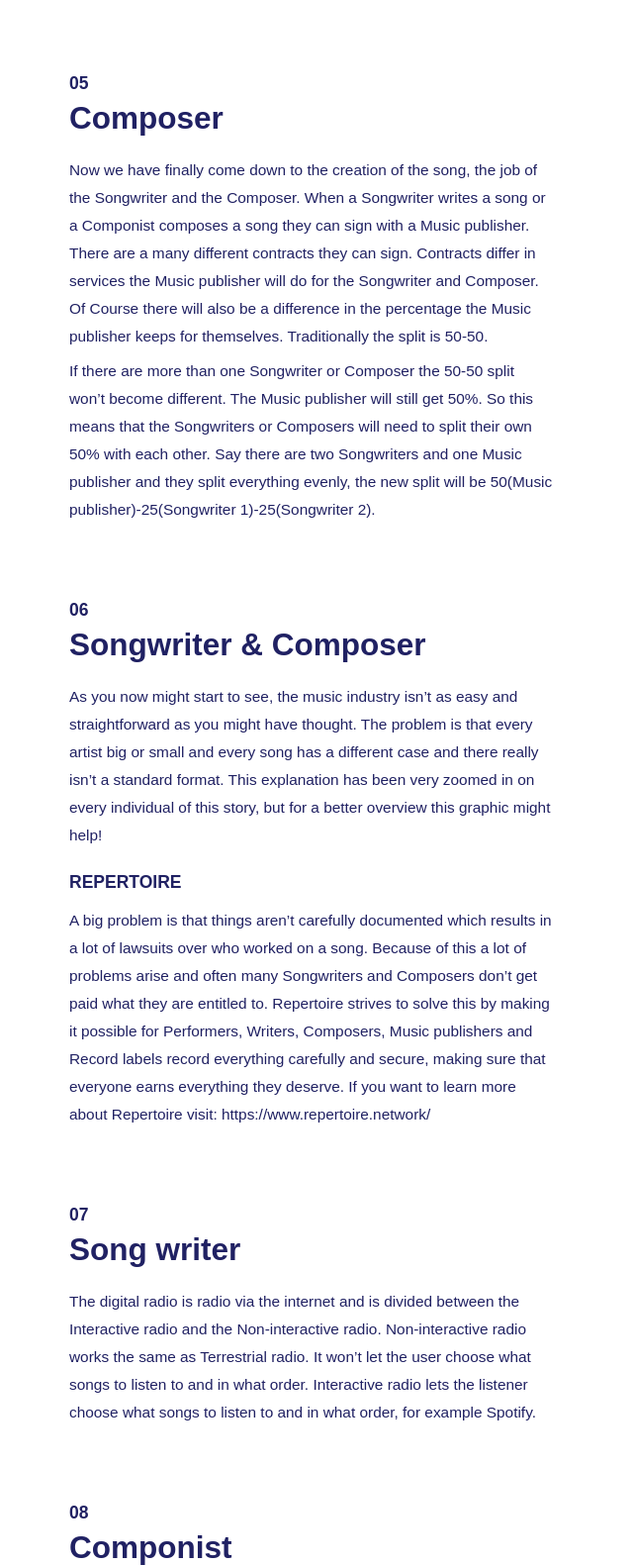
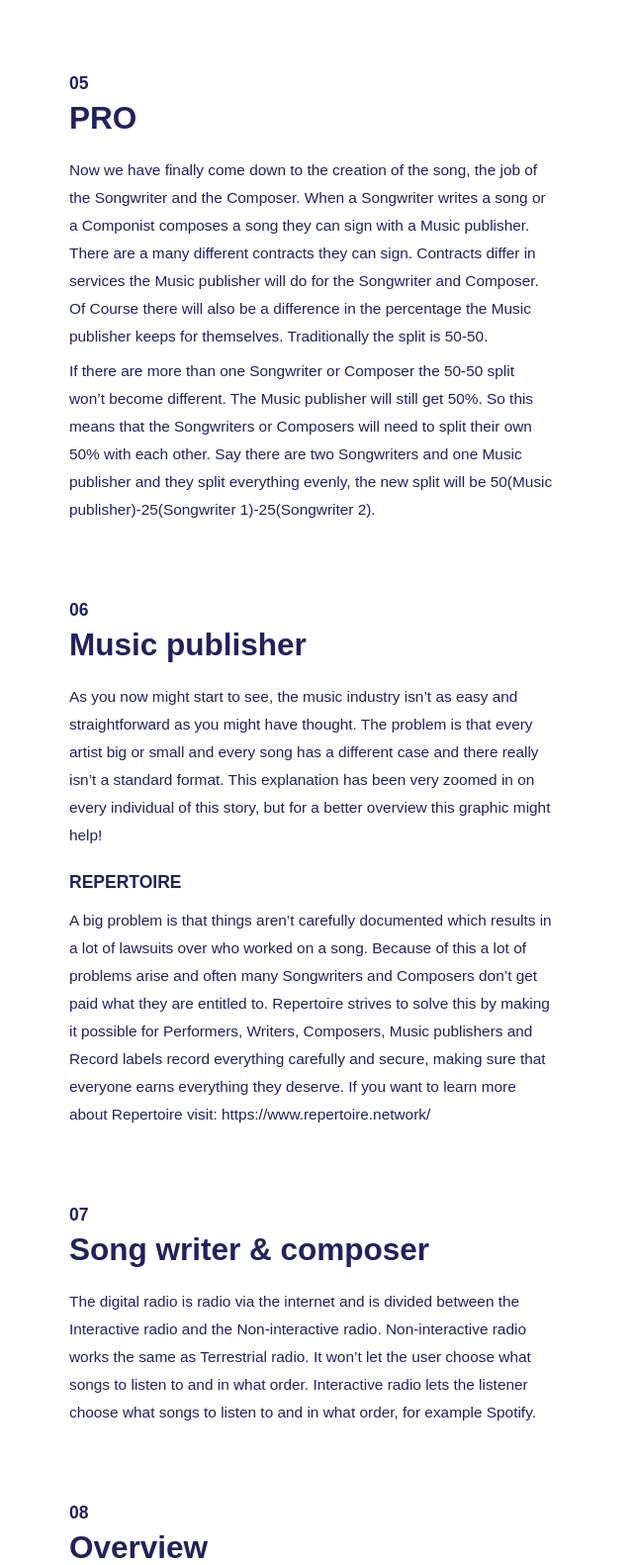
Before and after one commit to BrianJakobs/information-design, a website: page docs/index.html in a window 1280 px wide. Shown: the part 2853-4434 px from the top of the page at 99% size, without its empty margins (0-640 px from the left). Drawn offline with nearby package versions, Linux system fonts and the light colour scheme; a web font is replaced by a local one.

Commit message:
changed heading

```diff
--- a/docs/index.html
+++ b/docs/index.html
@@ -90,7 +90,7 @@
         </article>
         <article class="name-section">
           <h3 id="section-heading-four">04</h3>
-          <h2 class="section-heading">Music Publishers</h2>
+          <h2 class="section-heading">Performer</h2>
           <p>
             The party who signs up to a PRO’s is the Music Publisher. The reason
             they do this is so their Songwriters and Composers get their
@@ -126,7 +126,7 @@
         </article>
         <article class="name-section">
           <h3 id="section-heading-five">05</h3>
-          <h2 class="section-heading">Composer</h2>
+          <h2 class="section-heading">PRO</h2>
           <p>
             Now we have finally come down to the creation of the song, the job
             of the Songwriter and the Composer. When a Songwriter writes a song
@@ -148,7 +148,7 @@
         </article>
         <article class="name-section">
           <h3 id="section-heading-six">06</h3>
-          <h2 class="section-heading">Songwriter & Composer</h2>
+          <h2 class="section-heading">Music publisher</h2>
           <p>
             As you now might start to see, the music industry isn’t as easy and
             straightforward as you might have thought. The problem is that every
@@ -173,7 +173,7 @@
         </article>
         <article class="name-section">
           <h3 id="section-heading-seven">07</h3>
-          <h2 class="section-heading">Song writer</h2>
+          <h2 class="section-heading">Song writer & composer</h2>
           <p>
             The digital radio is radio via the internet and is divided between
             the Interactive radio and the Non-interactive radio. Non-interactive
@@ -185,7 +185,7 @@
         </article>
         <article class="name-section">
           <h3 id="section-heading-eight">08</h3>
-          <h2 class="section-heading">Componist</h2>
+          <h2 class="section-heading">Overview</h2>
           <p>
             The digital radio is radio via the internet and is divided between
             the Interactive radio and the Non-interactive radio. Non-interactive
```
